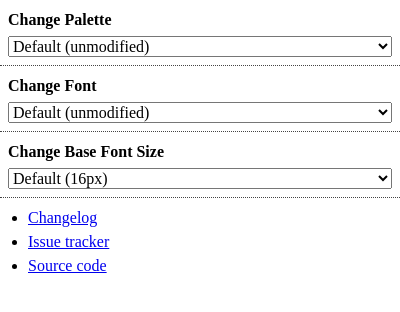
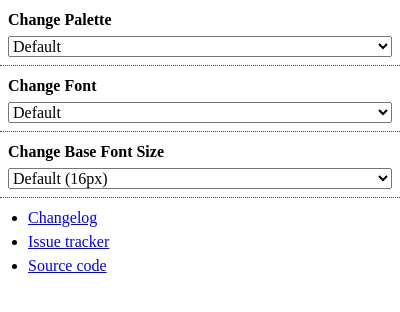
Before and after one commit to AprilSylph/Palettes-for-Tumblr, a browser extension: page src/browser_action/popup.html in a window 400 px wide. Drawn offline with nearby package versions, Linux system fonts and the light colour scheme.

Commit message:
popup: remove (unmodified) from default option text

```diff
--- a/src/browser_action/popup.html
+++ b/src/browser_action/popup.html
@@ -10,13 +10,13 @@
       <div>
         <label for="palette"><h4>Change Palette</h4></label>
         <select id="palette">
-          <option value="">Default (unmodified)</option>
+          <option value="">Default</option>
         </select>
       </div>
       <div>
         <label for="font-family"><h4>Change Font</h4></label>
         <select id="font-family">
-          <option value="">Default (unmodified)</option>
+          <option value="">Default</option>
           <option value="'Helvetica Neue', HelveticaNeue, Helvetica, Arial, sans-serif">Helvetica Neue</option>
           <option value="'Palatino Linotype', 'Book Antiqua', Palatino, serif;">Palatino Linotype</option>
           <option value="Georgia, Times, 'Times New Roman', serif">Georgia</option>
```
